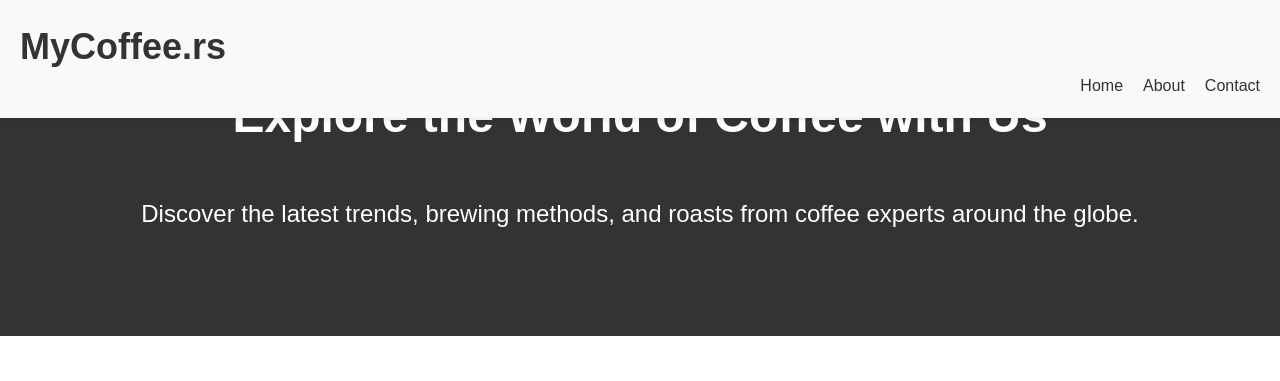
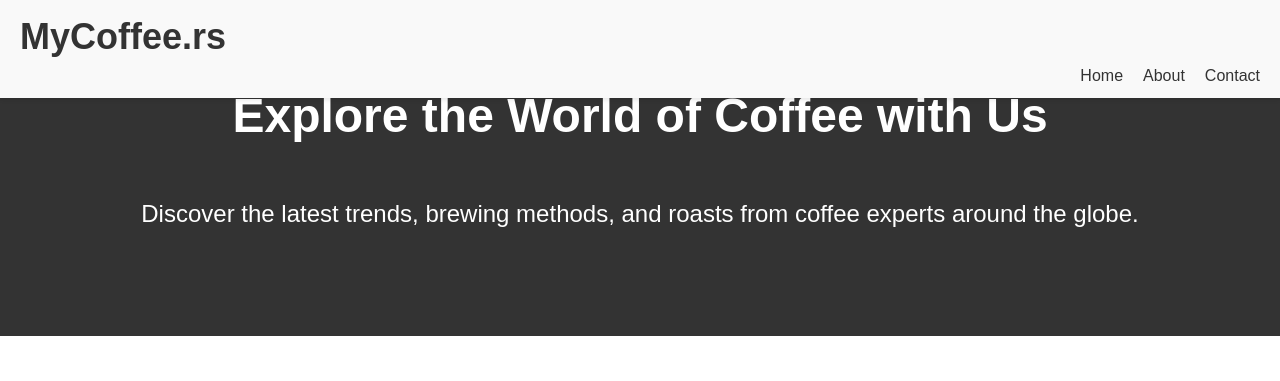
Before and after one commit to nemili83/helpdesk.github.io, a PHP site: page / in a window 1280 px wide. Shown: the top 381 px of the page. Run offline with PHP 8.4, Linux system fonts and the light colour scheme.

Commit message:
Update style.css

```diff
--- a/style.css
+++ b/style.css
@@ -26,7 +26,7 @@ img {
 
 header {
   background-color: #f9f9f9;
-  padding: 20px;
+  padding: 10px 20px;
   box-shadow: 0 2px 4px rgba(0, 0, 0, 0.1);
   position: fixed;
   top: 0;
```
